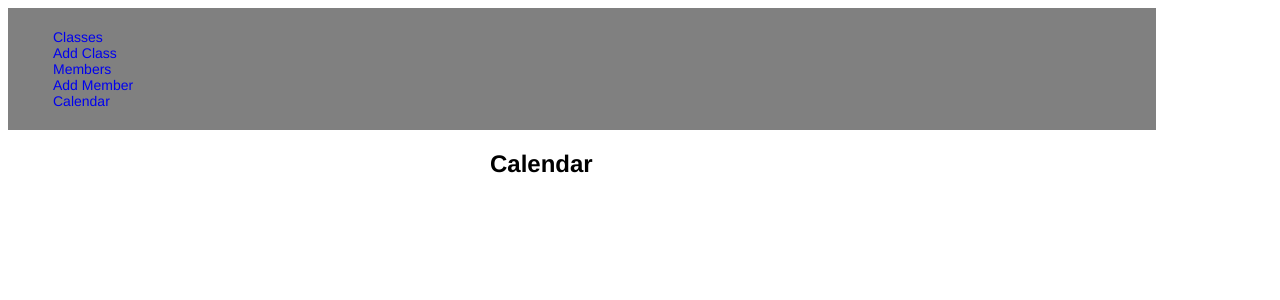
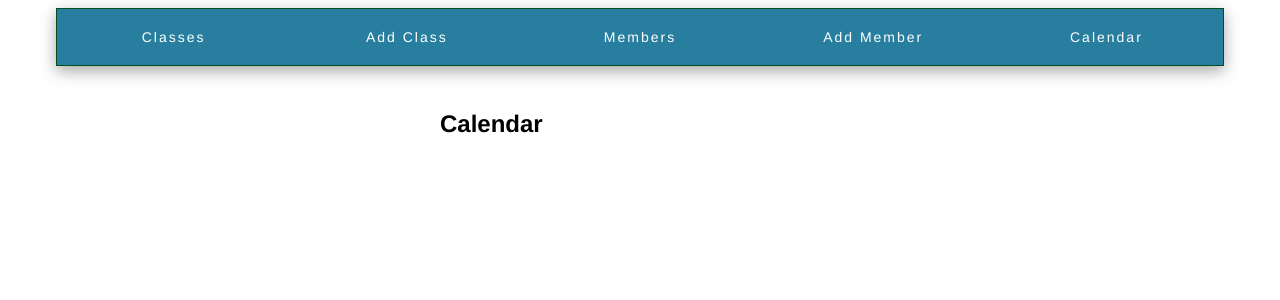
Before and after one commit to DuncanRN/Python-Gym-Manager, a Flask app: page /classes/calendar in a window 1280 px wide. Shown: the top 300 px of the page. Run offline with Flask 2, Linux system fonts and the light colour scheme; data that the repository does not hold is empty; some libraries are stand-ins or nearby versions.

Commit message:
fixed the calendar output, I had a list of objects and dictionaries. Thought I had just a list of dictionaries. Now it is sorted by date as it is output on the calendar page. Also, lots of CSS

```diff
--- a/controllers/gym_class_controller.py
+++ b/controllers/gym_class_controller.py
@@ -6,6 +6,7 @@ import repositories.gym_class_repository as gym_class_repository
 import repositories.member_repository as member_repository
 from datetime import date, datetime
 from dateutil.relativedelta import relativedelta # using this to add a month onto a date
+from operator import itemgetter
 
 gym_classes_blueprint = Blueprint("gym_class", __name__)
 
@@ -116,7 +117,23 @@ def calendar():
         if current_class_date >= todays_date:
             # 	while class_date < end date
             if gym_class.repeating=="None":
-                gym_classes_calendar.append(gym_class)
+                # gym_classes_calendar.append(gym_class)
+                # I did that line above befor, but we ended up with a list of
+                # some dictionaries but also some objects of type GymClass and I couldn't
+                # then sort that by date. So I'm going to make them all into dictionaries,
+                # put those in a list, then organise the list
+
+
+                gym_class_to_append = {'name' : gym_class.name,
+                                            'date_start' : gym_class.date_start,
+                                            'repeating' : gym_class.repeating,
+                                            'end_date' : gym_class.end_date,
+                                            'capacity' : gym_class.capacity,
+                                            'status' : gym_class.status,
+                                            'id' : gym_class.id
+                                            }
+                gym_classes_calendar.append(gym_class_to_append)
+
             else:
                 while current_class_date < gym_class.end_date:
 
@@ -148,8 +165,15 @@ def calendar():
                     #     print(gym.__dict__)
 
 
+    # gym_classes_calendar_sorted = sorted(gym_classes_calendar, key=lambda d: d['date_start'])
+    # pdb.set_trace()
+    gym_classes_calendar_sorted = sorted(gym_classes_calendar, key=itemgetter('date_start'))
 
-    return render_template("classes/calendar.html", gym_classes_calendar = gym_classes_calendar)
+    # gym_classes_calendar_sorted = sorted(gym_classes_calendar, key=lambda x: x['date_start'])
+
+    # gym_classes_calendar_sorted = sorted(gym_classes_calendar, key=lambda d: d['name'])
+
+    return render_template("classes/calendar.html", gym_classes_calendar = gym_classes_calendar_sorted)
 
 
 
--- a/static/css/style.css
+++ b/static/css/style.css
@@ -2,25 +2,129 @@ body{
     font-family: "Helvetica", arial, sans-serif; font-size: 16px;
 }
 
+
+a {
+    color: white;
+    font-weight: 300;
+    letter-spacing: 2px;
+    text-decoration: none;
+    background: rgb(39, 126, 158);
+    padding: 20px 5px;
+    display: inline-block;
+    width: 100%;
+    text-align: center;
+
+}
+
+a:hover {
+    background: rgba(120, 136, 186, 0.75);
+}
+
+
+.main {
+    max-width: 1200px;
+    margin: 0 auto;
+    padding: 0 3em 1.5em;
+}
+
+/* .navigation ul {
+    border: 1px solid rgb(2, 24, 95);
+    list-style: none;
+    margin: 0;
+    padding: 0;
+    display: flex;
+} */
+
+
+.navigation ul {  border: 1px solid rgb(4, 77, 28);
+    list-style: none;  margin: 0;  padding: 0;  display: flex;
+
+    box-shadow: rgba(0, 0, 0, 0.35) 0px 5px 15px;
+}
+
+.navigation li { flex: 3;  }
+
+.navigation ul {
+    flex-wrap: nowrap;
+}
+
+a{
+
+    border-radius: 25px;
+
+}
+
+nav a {
+
+    border-radius: 0px;
+}
+
+@media all and (max-width: 1000px) {
+    .navigation ul {
+        flex-wrap: wrap;
+    }
+
+    .navigation li {
+        flex: 1 1 50%;
+    }
+
+    .navigation .user {
+        flex: 1 1 33.33%;
+    }
+}
+
+@media all and (max-width: 480px) {
+    .navigation li {
+        flex-basis: 100%;
+    }
+
+    .navigation .user {
+        flex-basis: 50%;
+    }
+}
+
+
+
+/* OLDER BELOW */
+
+
+/* nav{
+    width: 90%;
+
+    padding: 5px;
+    background-color: grey;
+    color: white;
+} */
+
+/*
 .buttons {
     margin-top: 10px;
     margin-left: 2px;
     font-size: 1.4em;
     color: #aab8c2;
-}
+} */
 
 
 input, select, button {
+    border-radius: 25px;
+    border: 2px solid #9ec5f1;
     font-size: 100%;
     width : 100%;
     padding: 10px;
     margin: 10px;
     box-sizing: border-box;
+
+    box-shadow: rgba(0, 0, 0, 0.35) 0px 5px 15px;
 }
 
-.trash-button{
-    display: contents;
-    font-size: 65%;
+#gym_class_list{
+
+    border: 1px dotted rgb(178, 190, 228);
+}
+
+#gym_class_list_element{
+
+    padding: 5px;
 }
 
 
@@ -28,14 +132,10 @@ input, select, button {
     display: inline;
 }
 
-nav{
-    width: 90%;
-    display: flex;
-    flex-flow: row;
-    padding: 5px;
-    background-color: grey;
-    color: white;
+.navLink {
+
 }
+
 
 nav li a{
     text-decoration: none;
@@ -55,6 +155,6 @@ nav li{
 #content{
     display: flex;
     flex-wrap: wrap;
-    width: 300px;
+    width: 400px;
     margin: 0 auto;
 }
--- a/templates/base.html
+++ b/templates/base.html
@@ -11,39 +11,21 @@
     </head>
     <body>
     <main class="flex flex--row">
-    <nav>
-        <ul>
-        <li>
-            <a href="/classes">Classes</a>
-        </li>
-
-        <li>
-            <a href="/classes/new">Add Class</a>
-        </li>
 
 
-        <li>
-            <a href="/members">Members</a>
-        </li>
+    <div class="main">
+        <nav class="navigation">
+            <ul>
+                <li><a href="/classes">Classes</a></li>
+                <li><a href="/classes/new">Add Class</a></li>
+                <li><a href="/members">Members</a></li>
+                <li><a href="/members/new">Add Member</a></li>
+                <li><a href="/classes/calendar">Calendar</a></li>
+            </ul>
+        </nav>
+    </div>
 
 
-        <li>
-            <a href="/members/new">Add Member</a>
-        </li>
-
-        <li>
-            <a href="/classes/calendar">Calendar</a>
-        </li>
-
-
-        <!-- <li>
-            <a href="/bookings">Bookings</a>
-        </li> -->
-        <!-- I think we will book classes from members either from the member's page, or from the classes page.
-        Or from both! -->
-        <!-- I don't think there's any need to view ALL bookings -->
-        </ul>
-    </nav>
     <section id="content">
         {% block content %}
 
--- a/templates/classes/calendar.html
+++ b/templates/classes/calendar.html
@@ -2,9 +2,19 @@
 
 {% block content %}
 <h1>Calendar</h1>
+<div>
+{% for gym_class in gym_classes_calendar %}
 
-{% for gym_class in gym_classes_calendar %}
-    <p>{{ gym_class.name  }} happening on  {{ gym_class.date_start  }} </p>
+
+
+
+    <p><a href='/classes/{{ gym_class.id }}'>
+        {{ gym_class.name  }} happening on  {{ gym_class.date_start.strftime('%d/%m/%Y') }} at  {{ gym_class.date_start.strftime("%H:%M") }}
+
+    </a>
+
+</p>
+        <hr>
 {% endfor %}
-
+</div>
 {% endblock %}
```
Also changed, not shown: console.py (+16 -4 lines), templates/members/index.html (+7 -5 lines), templates/members/show.html (+8 -5 lines).
